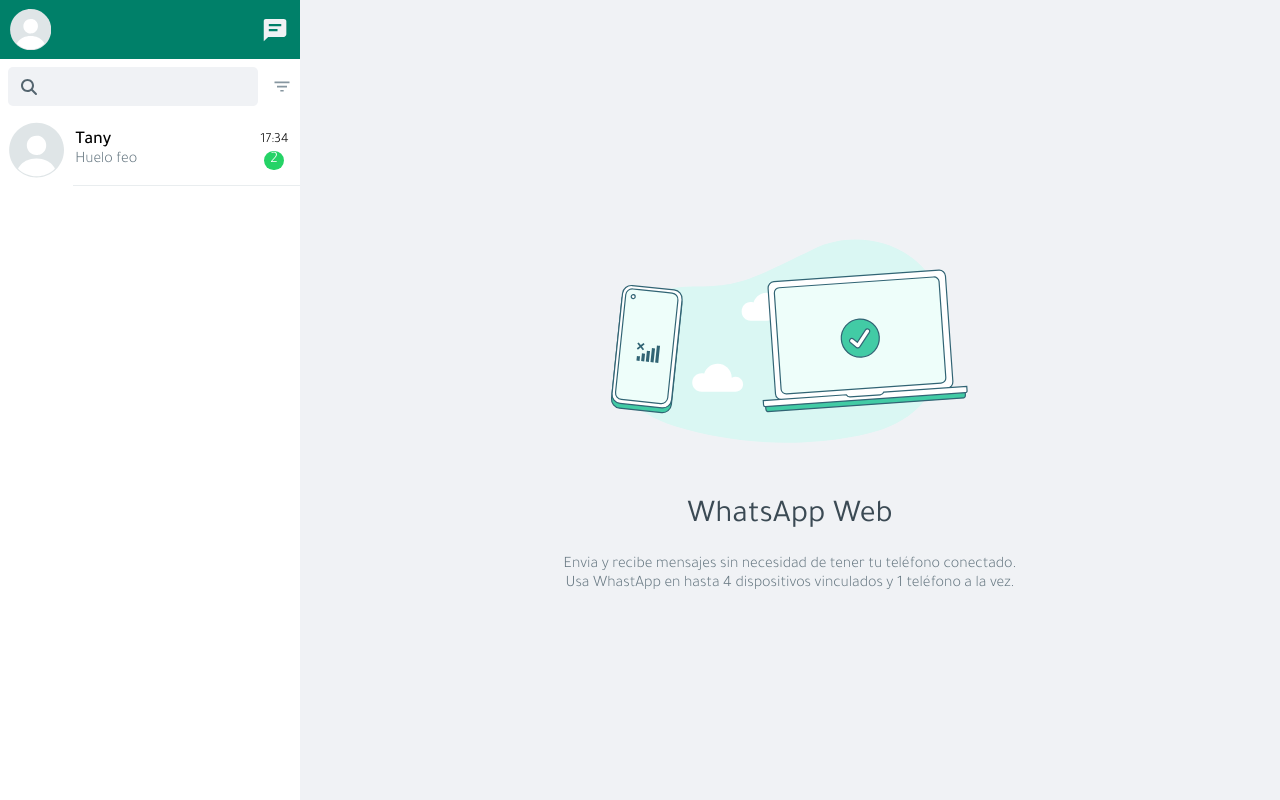
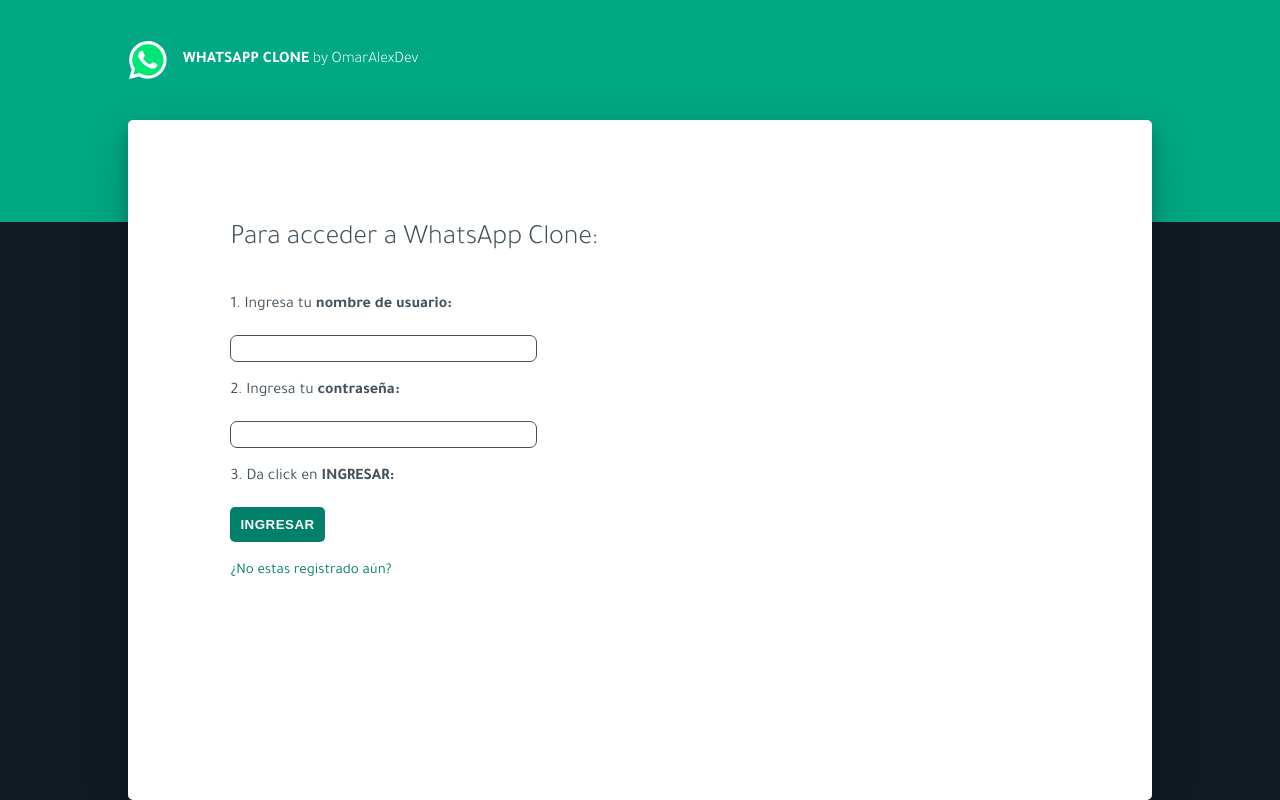
Before and after one commit to OmarAlexDev/WhatsAppClone, a React (Vite) app: page /login in a window 1280 px wide. Built offline with nearby package versions, Linux system fonts and the light colour scheme; data requests are answered from the project's data file.

Commit message:
Starting implementation with backend, list of chats view already working

```diff
--- a/package.json
+++ b/package.json
@@ -20,6 +20,7 @@
     "react": "^18.2.0",
     "react-dom": "^18.2.0",
     "react-redux": "^8.0.5",
+    "react-router-dom": "^6.5.0",
     "redux": "^4.2.0"
   },
   "devDependencies": {
--- a/src/App.css
+++ b/src/App.css
@@ -1,12 +1,112 @@
 body{
     margin: 0;
     font-family: 'Tajawal', sans-serif;
+}
+#login{
+    height: 100vh;
+    display: flex;
+    flex-direction: column;
+    width: 100%;
+    background-color: #111b21;
+    position: relative;
+}
+.login-header{
+    height: 222px;
+    background-color: #00a884;
+}
+.login-header-title{
+    display: flex;
+    flex-direction: row;
+    align-items: center;
+    padding: 40px 10% 0 10%;
+    gap:15px;
+    color:#fff;
+}
+.login-header-title > svg{
+    width: 40px;
+}
+.login-header-title > p{
+    margin:0;
+    font-weight: 300;
+}
+.login-header-title > p > span{
+    font-weight: 600;
+}
+.login-body{
+    color:#41525d;
+    position: absolute;
+    background-color: #fff;
+    width: 80%;
+    height: 85%;
+    left: 0;
+    right: 0;
+    bottom: 0;
+    margin-left: auto;
+    margin-right: auto;
+    border-radius:5px;
+    box-shadow: 0 17px 50px 0 rgb(11 20 26 / 19%), 0 12px 15px 0 rgb(11 20 26 / 24%);
+    display: flex;
+    flex-direction: row;
+}
+.login-hero{
+    width: 55%;
+}
+.login-card{
+    display: flex;
+    flex-direction: column;
+    padding: 10%;
+    width: 45%;
+    gap:40px;
+}
+.login-card > p{
+    margin: 0;
+    font-size: 28px;
+    font-weight: 300;
+}
+.login-form{
+    width: 100%;
+    display: flex;
+    flex-direction: column;
+    align-items: flex-start;
+    gap:20px;
+    font-weight: 400;
+
+}
+.login-keywords{
+    font-weight: 600;
+}
+.login-link{
+    color:#008069;
+    font-weight: 400;
+    font-size: 15px;
+    cursor: pointer;
+}
+.login-form > input{
+    border-radius: 7px;
+    border: 1px solid #41525d;
+    outline: none;
+    width: 80%;
+    padding: 5px;
+}
+.login-form > label{
+    font-size: 16px;
+}
+.login-form > button{
+    border-radius: 5px;
+    outline: none;
+    border: none;
+    background-color: #008069;
+    color:#fff;
+    padding: 10px;
+    cursor: pointer;
+    font-weight: 600;
+    letter-spacing: 0.5px;
 }
 #main{
     display: flex;
     flex-direction: row;
     max-height: 100vh;
-    width: 100%
+    width: 100%,
 }
 #sidebar{
     min-width: 300px;
--- a/src/App.jsx
+++ b/src/App.jsx
@@ -1,13 +1,27 @@
 import './App.css'
+import React from 'react'
+import {Link, Route,Routes, Navigate} from 'react-router-dom'
+import {useDispatch,useSelector} from 'react-redux'
 import Sidebar from './components/Sidebar'
 import Chat from './components/Chat'
+import Login from './components/Login'
+import { setCurrentUser } from './reducers/currentUserReducer'
 
 const App = ()=>{
+
+  const currUser = useSelector(state=>state.currUser)
+
   return(
-    <div id='main'>
-      <Sidebar />
-      <Chat />
-    </div>
+    <>
+      <Routes>
+        <Route path="/login" element={<Login />}/>
+        <Route path="/" element={currUser!== null ?
+          <div id='main'>
+            <Sidebar />
+            <Chat />
+          </div> : <Navigate replace to="/login" />}/>
+      </Routes>
+    </>
   )
 }
 
--- a/src/components/Chat.jsx
+++ b/src/components/Chat.jsx
@@ -16,14 +16,14 @@
         backgroundColor : "#f0f2f5"
     }
 
-    React.useEffect(()=>{
+    /*React.useEffect(()=>{
         chatsService.get()
             .then(res=>{
                 setCurrChat(res)
                 console.log(res)
             })
             .catch(err=>console.log(err))
-    },[])
+    },[])*/
 
     const messages_to_show = currChat.map((m,curr)=>{
         let isPrimary = m.remittent===currUser ? true : false
--- /dev/null
+++ b/src/components/Login.jsx
@@ -0,0 +1,94 @@
+import React from "react"
+import {useDispatch} from 'react-redux'
+import { setCurrentUser } from "../reducers/currentUserReducer"
+import {useNavigate} from 'react-router-dom'
+import loginService from "../services/loginService"
+import chatsService from "../services/chatsService"
+
+const Login = () =>{
+    const [user,setUser]= React.useState({username:"",password:"",rePassword:""})
+    const [isVisible,setIsVisible] = React.useState(false)
+
+    const dispatch = useDispatch()
+    const navigate = useNavigate()
+
+    const showWhenVisibleStyle ={
+        display: isVisible ? "" : "none"
+    }
+
+    const hideWhenVisibleStyle ={
+        display: isVisible ? "none" : ""
+    }
+
+    function handleChange(event){
+        if(event.target.name==="username"){
+            setUser(prev=> {return {...prev,username:event.target.value}})
+        }else if(event.target.name==="password"){
+            setUser(prev=> {return {...prev,password:event.target.value}})
+        }else if(event.target.name==="rePassword"){
+            setUser(prev=> {return {...prev,rePassword:event.target.value}})
+        }
+    }
+
+    const login = async (event)=>{
+        event.preventDefault
+        if((user.username&&user.password)!==""){
+            try{
+                const res = await loginService.post(user)
+                dispatch(setCurrentUser(res))
+                chatsService.setToken(res.token)
+                navigate('/')
+            }catch(err){
+                console.log(err)
+            }
+        }
+
+    }
+
+    return(
+        <div id="login">
+            <div className="login-header">
+                <div className="login-header-title">
+                    <svg xmlns="http://www.w3.org/2000/svg" viewBox="0 0 39 39">
+                        <path fill="#00E676" d="M10.7 32.8l.6.3c2.5 1.5 5.3 2.2 8.1 2.2 8.8 0 16-7.2 16-16 0-4.2-1.7-8.3-4.7-11.3s-7-4.7-11.3-4.7c-8.8 0-16 7.2-15.9 16.1 0 3 .9 5.9 2.4 8.4l.4.6-1.6 5.9 6-1.5z"></path>
+                        <path fill="#FFF" d="M32.4 6.4C29 2.9 24.3 1 19.5 1 9.3 1 1.1 9.3 1.2 19.4c0 3.2.9 6.3 2.4 9.1L1 38l9.7-2.5c2.7 1.5 5.7 2.2 8.7 2.2 10.1 0 18.3-8.3 18.3-18.4 0-4.9-1.9-9.5-5.3-12.9zM19.5 34.6c-2.7 0-5.4-.7-7.7-2.1l-.6-.3-5.8 1.5L6.9 28l-.4-.6c-4.4-7.1-2.3-16.5 4.9-20.9s16.5-2.3 20.9 4.9 2.3 16.5-4.9 20.9c-2.3 1.5-5.1 2.3-7.9 2.3zm8.8-11.1l-1.1-.5s-1.6-.7-2.6-1.2c-.1 0-.2-.1-.3-.1-.3 0-.5.1-.7.2 0 0-.1.1-1.5 1.7-.1.2-.3.3-.5.3h-.1c-.1 0-.3-.1-.4-.2l-.5-.2c-1.1-.5-2.1-1.1-2.9-1.9-.2-.2-.5-.4-.7-.6-.7-.7-1.4-1.5-1.9-2.4l-.1-.2c-.1-.1-.1-.2-.2-.4 0-.2 0-.4.1-.5 0 0 .4-.5.7-.8.2-.2.3-.5.5-.7.2-.3.3-.7.2-1-.1-.5-1.3-3.2-1.6-3.8-.2-.3-.4-.4-.7-.5h-1.1c-.2 0-.4.1-.6.1l-.1.1c-.2.1-.4.3-.6.4-.2.2-.3.4-.5.6-.7.9-1.1 2-1.1 3.1 0 .8.2 1.6.5 2.3l.1.3c.9 1.9 2.1 3.6 3.7 5.1l.4.4c.3.3.6.5.8.8 2.1 1.8 4.5 3.1 7.2 3.8.3.1.7.1 1 .2h1c.5 0 1.1-.2 1.5-.4.3-.2.5-.2.7-.4l.2-.2c.2-.2.4-.3.6-.5s.4-.4.5-.6c.2-.4.3-.9.4-1.4v-.7s-.1-.1-.3-.2z"></path>
+                    </svg>
+                    <p><span>WHATSAPP CLONE</span> by OmarAlexDev</p>
+                </div>
+            </div>
+            <div className="login-body">
+                <div className="login-card" style={hideWhenVisibleStyle}>
+                    <p>Para acceder a WhatsApp Clone:</p>
+                    <div className="login-form">
+                        <label>1. Ingresa tu <span className="login-keywords">nombre de usuario: </span></label>
+                        <input name="username" value={user.username} onChange={()=>handleChange(event)}/>
+                        <label>2. Ingresa tu <span className="login-keywords">contraseña: </span></label>
+                        <input name="password" value={user.password} onChange={()=>handleChange(event)} type="password"/>
+                        <label>3. Da click en <span className="login-keywords">INGRESAR: </span></label>
+                        <button onClick={login}>INGRESAR</button>
+                        <span className="login-link" onClick={()=>setIsVisible(true)}>¿No estas registrado aún?</span>
+                    </div>
+                </div>
+                <div className="login-card" style={showWhenVisibleStyle}>
+                    <p>Para registrarse a WhatsApp Clone:</p>
+                    <div className="login-form">
+                        <label>1. Ingresa tu nuevo <span className="login-keywords">nombre de usuario: </span></label>
+                        <input name="username" value={user.username} onChange={()=>handleChange(event)}/>
+                        <label>2. Ingresa tu nueva <span className="login-keywords">contraseña: </span></label>
+                        <input name="password" value={user.password} onChange={()=>handleChange(event)} type="password"/>
+                        <label>2. Ingresa nuevamente tu <span className="login-keywords">contraseña: </span></label>
+                        <input name="rePassword" value={user.rePassword} onChange={()=>handleChange(event)} type="password"/>
+                        <label>3. Da click en <span className="login-keywords">REGISTRARSE: </span></label>
+                        <button>REGISTRARSE</button>
+                        <span className="login-link" onClick={()=>setIsVisible(false)}>¿Ya tienes una cuenta?</span>
+                    </div>
+                </div>
+                <div className="login-hero">
+
+                </div>
+            </div>
+        </div>
+    )
+}
+
+export default Login
--- a/src/components/Sidebar.jsx
+++ b/src/components/Sidebar.jsx
@@ -1,13 +1,33 @@
+import React from "react"
 import SearchBar from "./SearchBar"
 import ChatLabel from './ChatLabel'
+import chatsService from "../services/chatsService"
+import { useSelector } from 'react-redux'
 
  const Sidebar = ()=>{
+
+    const currUser = useSelector(state=>state.currUser)
+    const [chatsData,setChatsData] = React.useState([])
+
     const nav_styles={
         backgroundColor: "#008069"
     }
     const side_styles={
         backgroundColor: "#fffff"
     }
+
+    React.useEffect(()=>{
+        chatsService.get(currUser.id)
+            .then(res=>{
+                console.log(res)
+                setChatsData(res)
+            })
+            .catch(err=>console.log(err))
+    },[])
+
+    const chatsToShow = chatsData.map((chat,curr)=>{
+        return <ChatLabel key={curr} data={chat}/>
+    })
 
     return(
         <div id="sidebar" style={side_styles}>
@@ -29,7 +49,7 @@
             </div>
             <SearchBar />
             <div className="chat-list">
-                <ChatLabel name={"Tany"} time={"17:34"} lastText={"Huelo feo"} notifs={2}/>
+                {chatsToShow}
             </div>
         </div>
     )
--- a/src/main.jsx
+++ b/src/main.jsx
@@ -1,6 +1,7 @@
 import React from 'react'
 import ReactDOM from 'react-dom/client'
 import {Provider} from 'react-redux'
+import {BrowserRouter as Router} from 'react-router-dom'
 
 import App from './App'
 import store from './store'
@@ -10,5 +11,8 @@
 const root = ReactDOM.createRoot(document.getElementById('root'))
 root.render(
     <Provider store={store}>
-         <App />
-    </Provider>)
+          <Router>
+               <App />
+          </Router>
+    </Provider>
+)
--- a/src/reducers/currentUserReducer.js
+++ b/src/reducers/currentUserReducer.js
@@ -1,6 +1,6 @@
 import { createSlice } from "@reduxjs/toolkit";
 
-const initialState = "1"
+const initialState = null
 
 const currUserSlice = createSlice({
     name:"currentUser",
--- a/src/services/chatsService.js
+++ b/src/services/chatsService.js
@@ -1,13 +1,20 @@
 import axios from 'axios'
 
-const base_url="http://localhost:3001/messages"
+const base_url="http://localhost:3001/MINKAN/api/chats"
 
-const get = async ()=>{
-    const response = await axios.get(base_url)
+let token = null
+
+const setToken = (tkn)=>{
+    token = `bearer ${tkn}`
+}
+
+const get = async (id)=>{
+    const config = {headers: {Authorization: token}}
+    const response = await axios.get(`${base_url}/byUser/${id}`, config)
     return response.data
 }
 
-const create = async (content)=>{
+/*const create = async (content)=>{
     const response = await axios.post(base_url,content)
     return response.data
 }
@@ -20,6 +27,6 @@
     }
     const response = await axios.put(`${base_url}/${id}`,deletionMsg)
     return response.data
-}
+}*/
 
-export default {get,create,remove}
+export default {get,setToken,token}
--- /dev/null
+++ b/src/services/loginService.js
@@ -0,0 +1,10 @@
+import axios from 'axios'
+
+const base_url="http://localhost:3001/MINKAN/api/login"
+
+const post = async (content)=>{
+    const response = await axios.post(base_url,content)
+    return response.data
+}
+
+export default {post}
--- /dev/null
+++ b/src/services/messageService.js
@@ -0,0 +1 @@
+import axios from 'axios'
```
Also changed, not shown: src/components/ChatLabel.jsx (+8 -3 lines), 1 other file (tests, documents, lock files or other folders).
